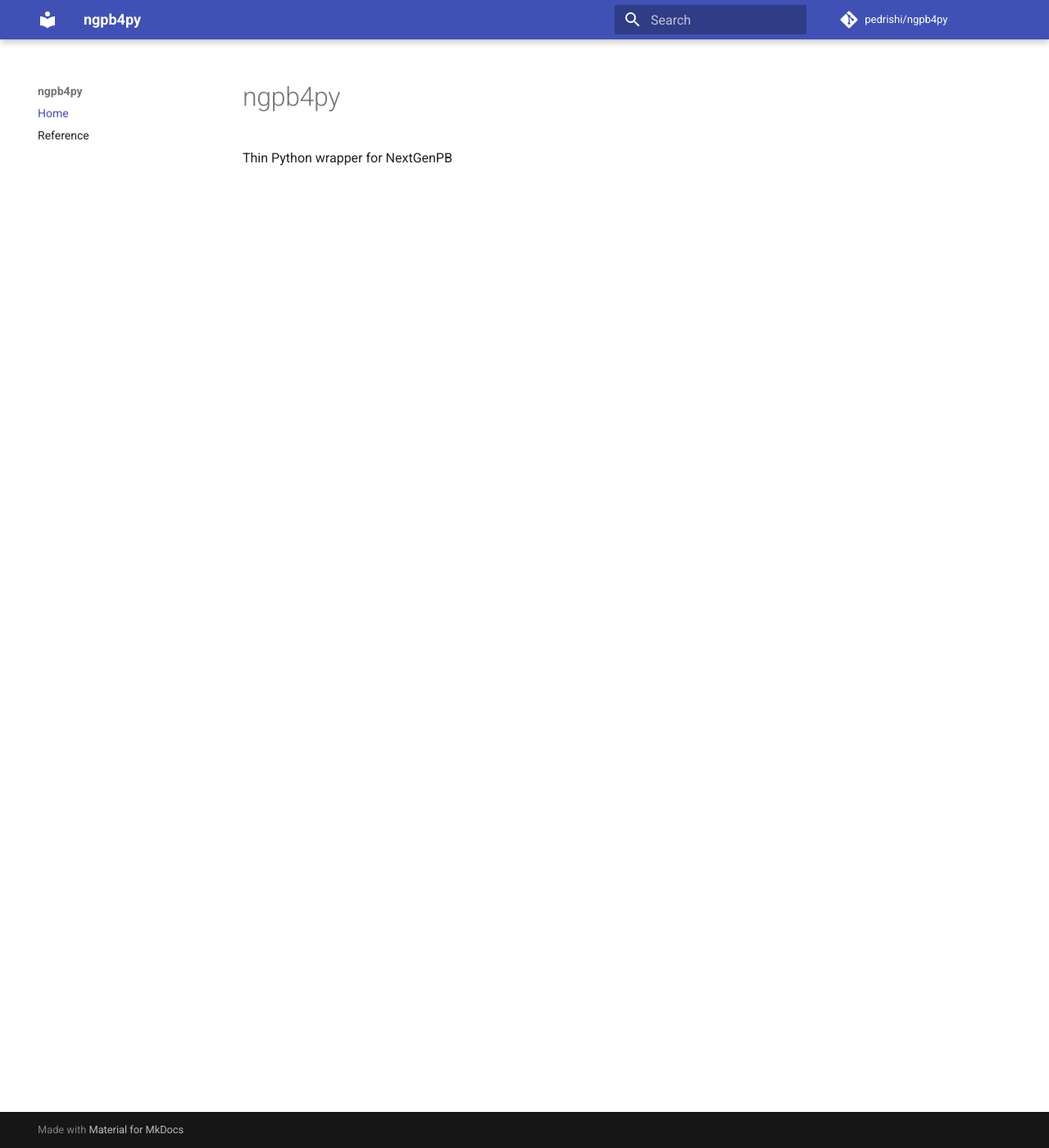
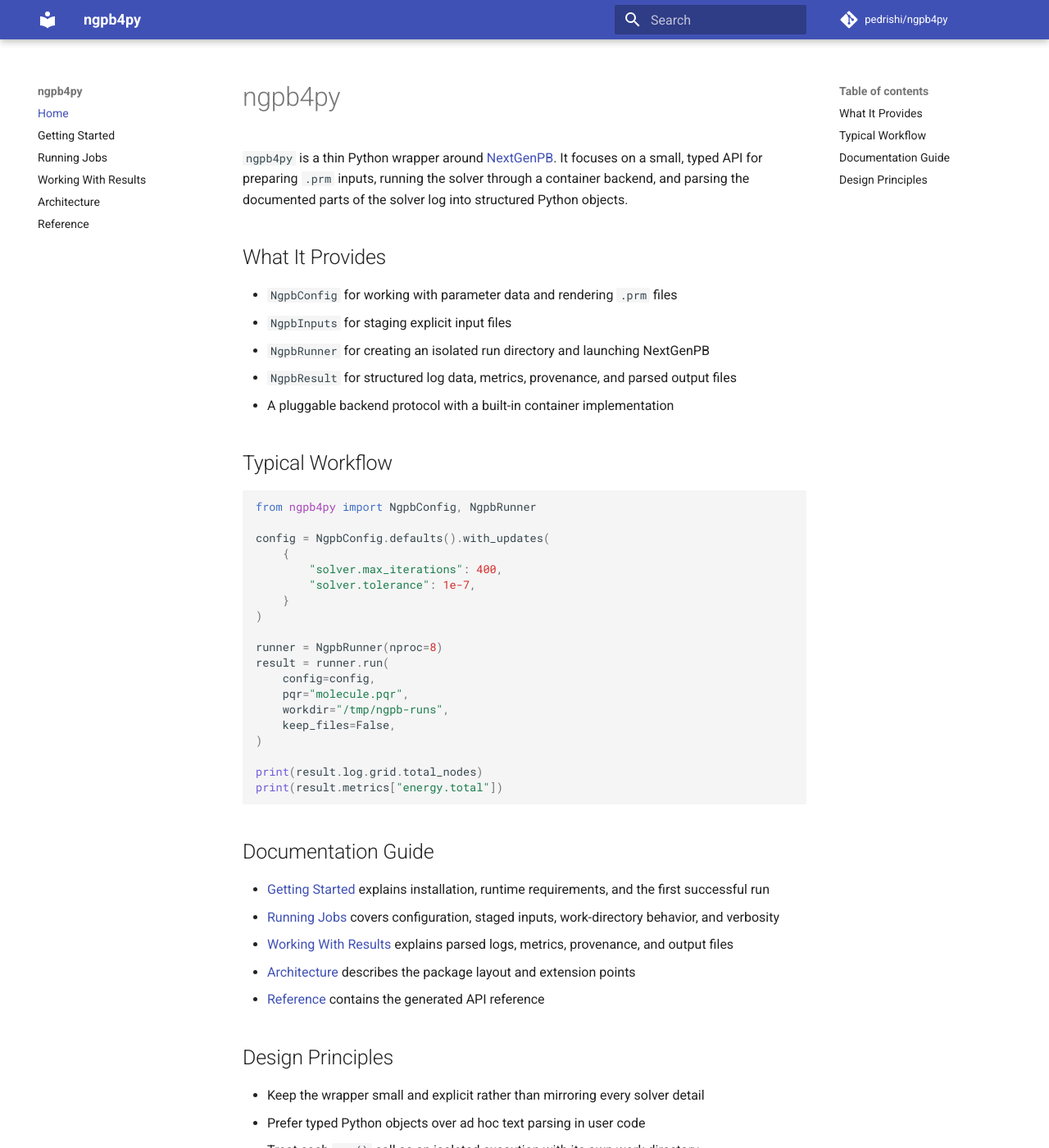
Before and after one commit to pedrishi/ngpb4py, an MkDocs documentation site: the page built from docs/index.md, in a window 1280 px wide and 1400 px high. Shown: the whole window at 82% size. Built offline with MkDocs 1.6.1 and Material for MkDocs 9.7.7, drawn with Linux system fonts in a browser that asks for light colours; comment, search, counter and statistics services are not loaded; some of the changed text lies outside the part shown.

````diff
--- a/docs/index.md
+++ b/docs/index.md
@@ -1,3 +1,59 @@
 # ngpb4py
 
-Thin Python wrapper for NextGenPB
+`ngpb4py` is a thin Python wrapper around
+[NextGenPB](https://github.com/concept-lab/NextGenPB). It focuses on a small,
+typed API for preparing `.prm` inputs, running the solver
+through a container backend, and parsing the documented parts of the solver
+log into structured Python objects.
+
+## What It Provides
+
+- `NgpbConfig` for working with parameter data and rendering `.prm` files
+- `NgpbInputs` for staging explicit input files
+- `NgpbRunner` for creating an isolated run directory and launching NextGenPB
+- `NgpbResult` for structured log data, metrics, provenance, and parsed output
+  files
+- A pluggable backend protocol with a built-in container implementation
+
+## Typical Workflow
+
+```python
+from ngpb4py import NgpbConfig, NgpbRunner
+
+config = NgpbConfig.defaults().with_updates(
+    {
+        "solver.max_iterations": 400,
+        "solver.tolerance": 1e-7,
+    }
+)
+
+runner = NgpbRunner(nproc=8)
+result = runner.run(
+    config=config,
+    pqr="molecule.pqr",
+    workdir="/tmp/ngpb-runs",
+    keep_files=False,
+)
+
+print(result.log.grid.total_nodes)
+print(result.metrics["energy.total"])
+```
+
+## Documentation Guide
+
+- [Getting Started](getting-started.md) explains installation, runtime
+  requirements, and the first successful run
+- [Running Jobs](running-jobs.md) covers configuration, staged inputs,
+  work-directory behavior, and verbosity
+- [Working With Results](results.md) explains parsed logs, metrics, provenance,
+  and output files
+- [Architecture](architecture.md) describes the package layout and extension
+  points
+- [Reference](reference.md) contains the generated API reference
+
+## Design Principles
+
+- Keep the wrapper small and explicit rather than mirroring every solver detail
+- Prefer typed Python objects over ad hoc text parsing in user code
+- Treat each `run()` call as an isolated execution with its own work directory
+- Preserve failed runs for debugging and clean up successful runs by default
--- a/mkdocs.yml
+++ b/mkdocs.yml
@@ -9,6 +9,10 @@ theme:
 
 nav:
   - Home: index.md
+  - Getting Started: getting-started.md
+  - Running Jobs: running-jobs.md
+  - Working With Results: results.md
+  - Architecture: architecture.md
   - Reference: reference.md
 
 watch:
--- a/pyproject.toml
+++ b/pyproject.toml
@@ -4,7 +4,7 @@ build-backend = "uv_build"
 
 [project]
 name = "ngpb4py"
-version = "0.2.0"
+version = "0.2.1"
 description = "Thin Python wrapper for NextGenPB"
 readme = "README.md"
 authors = [
````
Also changed, not shown: CHANGELOG.md (+6 -0 lines), docs/architecture.md (added, +61 -0 lines), docs/getting-started.md (added, +88 -0 lines), docs/reference.md (+12 -0 lines), docs/results.md (added, +102 -0 lines), docs/running-jobs.md (added, +114 -0 lines), 5 other files.
